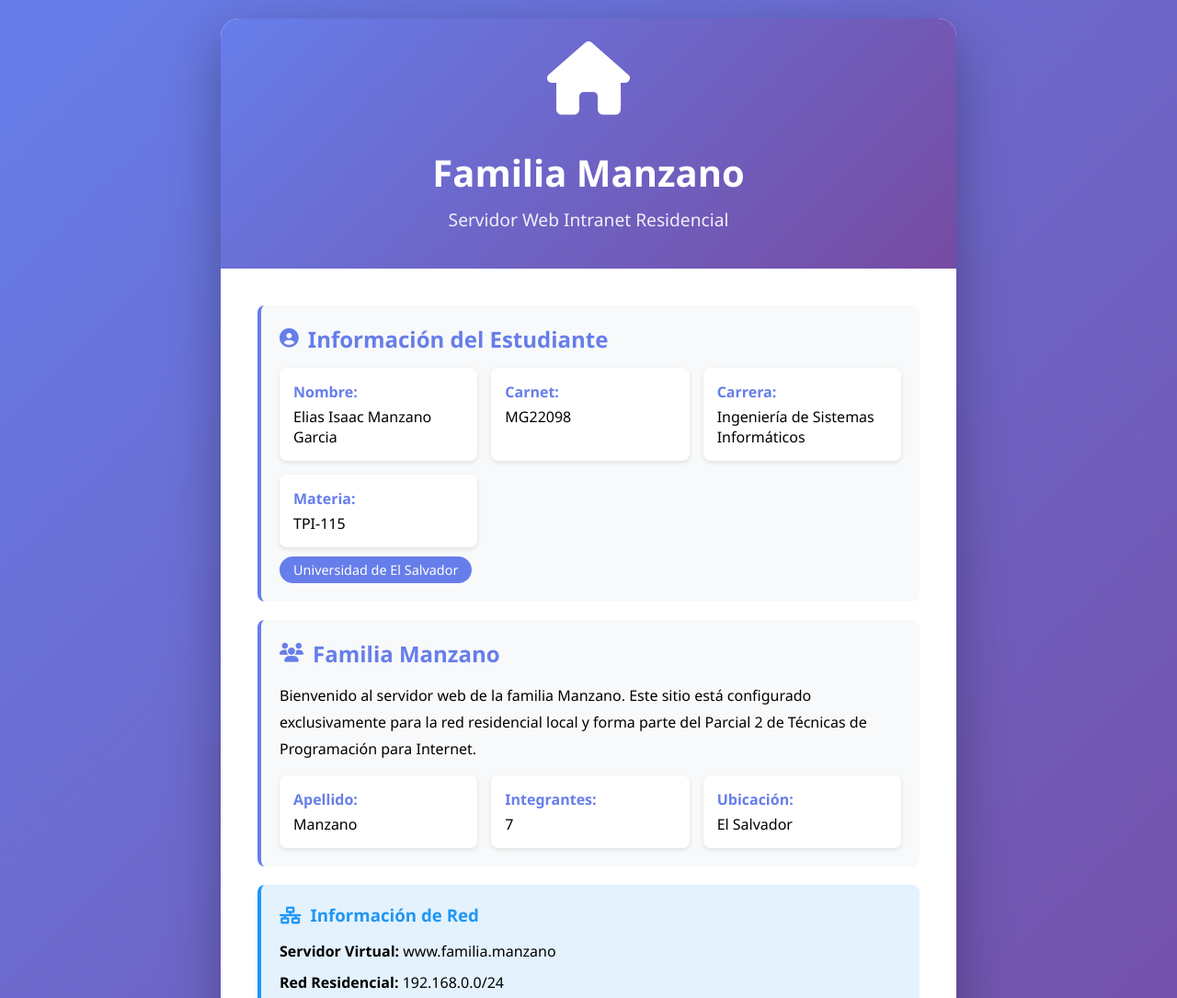
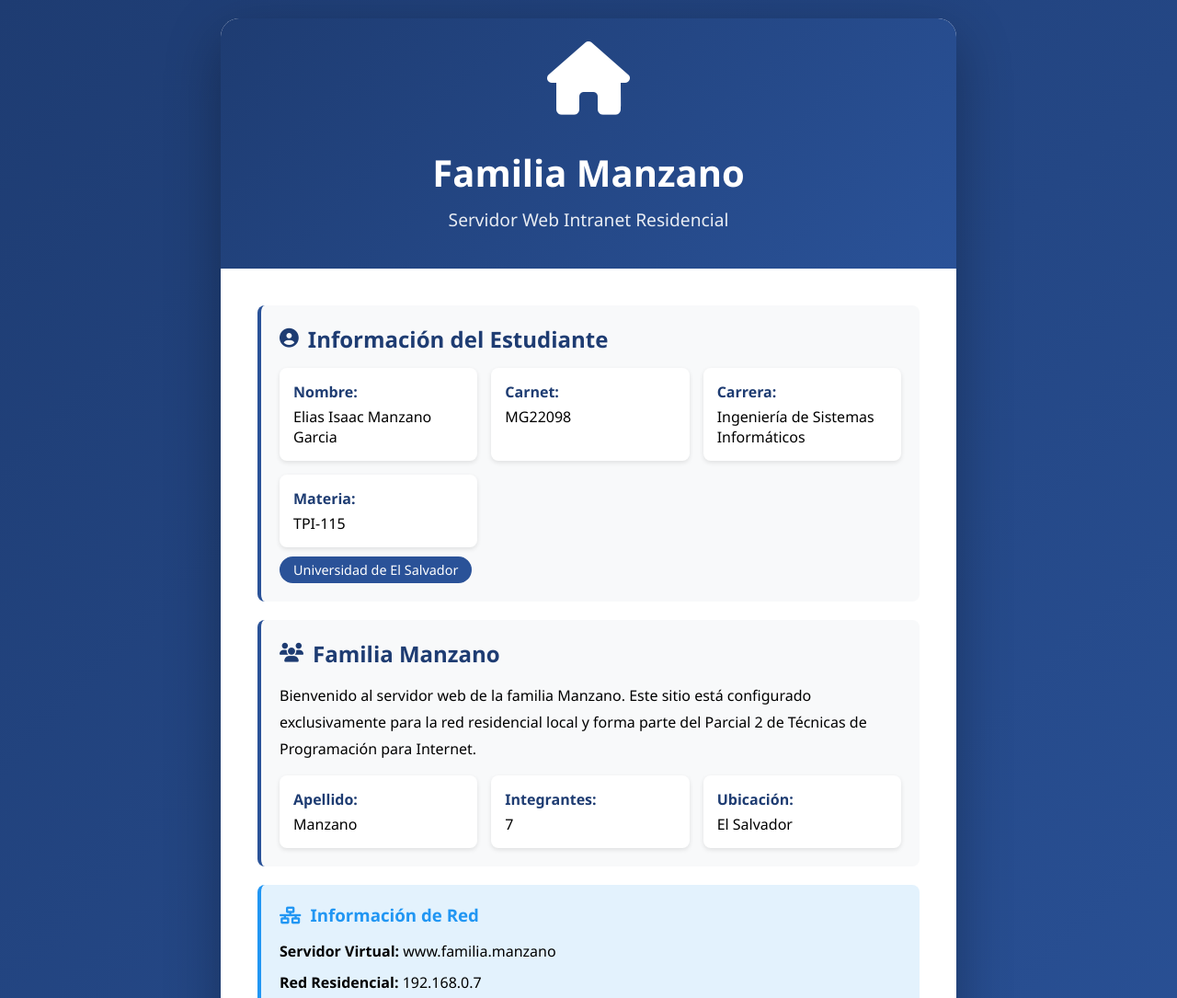
Before and after one commit to Landaverde-04/Parcial2-TPI, a website: page Elias/ManzanoFamilia/index.html in a window 1280 px wide. Shown: the top 1085 px of the page at 92% size. Drawn offline with Linux system fonts and the light colour scheme.

Commit message:
Residencial al 100

```diff
--- a/Elias/ManzanoFamilia/index.html
+++ b/Elias/ManzanoFamilia/index.html
@@ -14,7 +14,7 @@
 
         body {
             font-family: 'Segoe UI', Tahoma, Geneva, Verdana, sans-serif;
-            background: linear-gradient(135deg, #667eea 0%, #764ba2 100%);
+            background: linear-gradient(135deg, #1e3c72 0%, #2a5298 100%);
             min-height: 100vh;
             display: flex;
             justify-content: center;
@@ -32,7 +32,7 @@
         }
 
         .header {
-            background: linear-gradient(135deg, #667eea 0%, #764ba2 100%);
+            background: linear-gradient(135deg, #1e3c72 0%, #2a5298 100%);
             color: white;
             padding: 40px;
             text-align: center;
@@ -65,14 +65,14 @@
 
         .info-card {
             background: #f8f9fa;
-            border-left: 4px solid #667eea;
+            border-left: 4px solid #2a5298;
             padding: 20px;
             margin-bottom: 20px;
             border-radius: 8px;
         }
 
         .info-card h2 {
-            color: #667eea;
+            color: #1e3c72;
             margin-bottom: 15px;
             font-size: 1.5rem;
             display: flex;
@@ -99,14 +99,14 @@
         }
 
         .info-item strong {
-            color: #667eea;
+            color: #1e3c72;
             display: block;
             margin-bottom: 5px;
         }
 
         .badge {
             display: inline-block;
-            background: #667eea;
+            background: #2a5298;
             color: white;
             padding: 5px 15px;
             border-radius: 20px;
@@ -218,7 +218,7 @@
             <div class="network-info">
                 <h3><i class="fas fa-network-wired"></i>Información de Red</h3>
                 <p><strong>Servidor Virtual:</strong> www.familia.manzano</p>
-                <p><strong>Red Residencial:</strong> 192.168.0.0/24</p>
+                <p><strong>Red Residencial:</strong> 192.168.0.7</p>
                 <p><strong>Tipo de Servidor:</strong> Nginx en Windows</p>
                 <p><strong>Protocolo:</strong> HTTP (solo para intranet)</p>
             </div>
```
